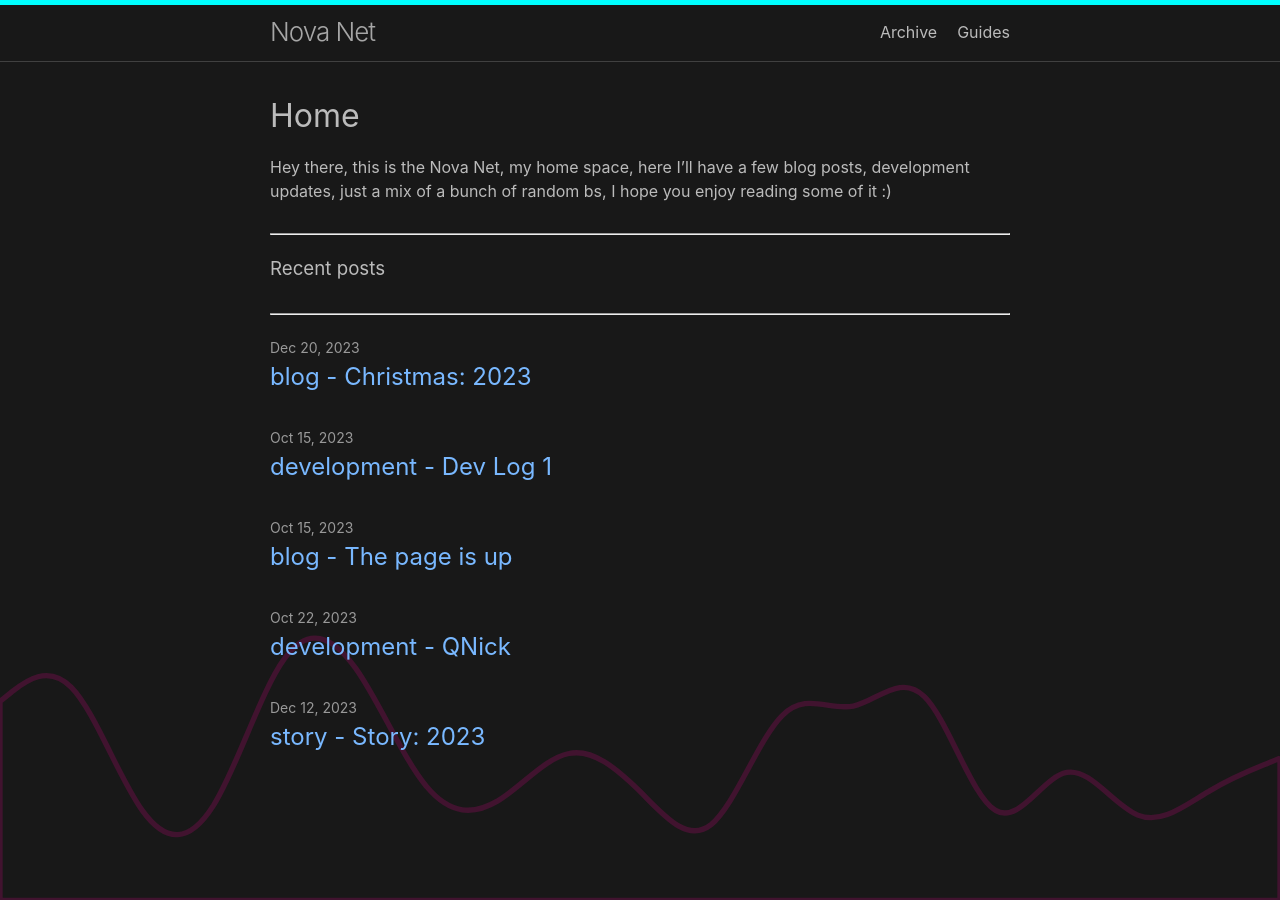
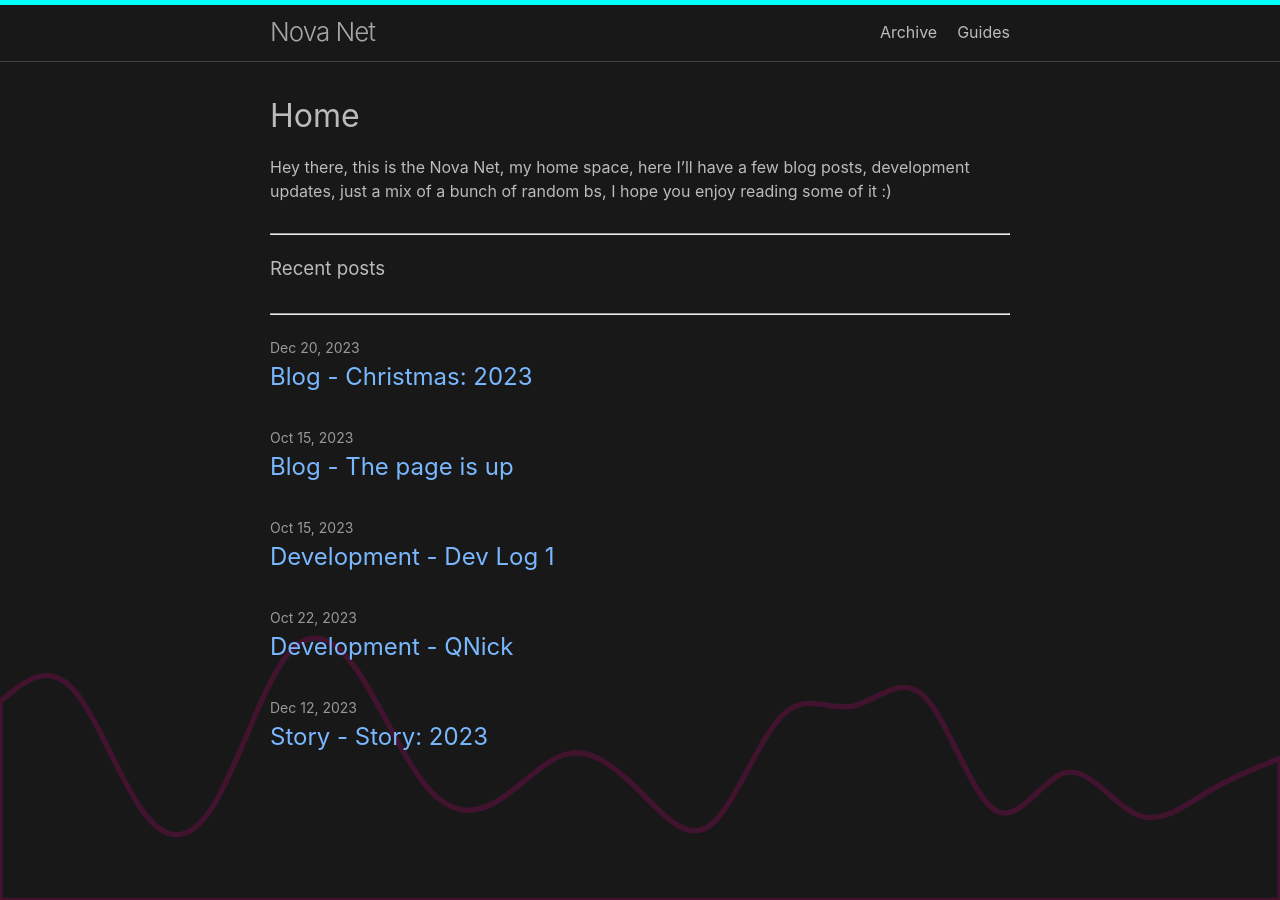
Before and after one commit to CCSNova/ccsnova.github.io, a Jekyll site: the page built from index.md, in a window 1280 px wide. Built offline with Jekyll 4.4.1, drawn with Linux system fonts in a browser that asks for light colours.

Commit message:
Fix some cap stuff

```diff
--- a/_config.yml
+++ b/_config.yml
@@ -43,4 +43,4 @@ defaults:
     values:
       tags: Other
 
-permalink: /posts/:slug/
+permalink: /:categories/:slug/
--- a/_layouts/home.html
+++ b/_layouts/home.html
@@ -29,7 +29,7 @@ layout: base
         <span class="post-meta">{{ post.date | date: date_format }}</span>
         <h3>
           <a class="post-link" href="{{ post.url | relative_url }}">
-            {{ post.categories[0] | escape }} - {{ post.title | escape }}
+            {{ post.categories[0] | capitalize }} - {{ post.title | escape }}
           </a>
         </h3>
         {%- if site.show_excerpts -%}
```
